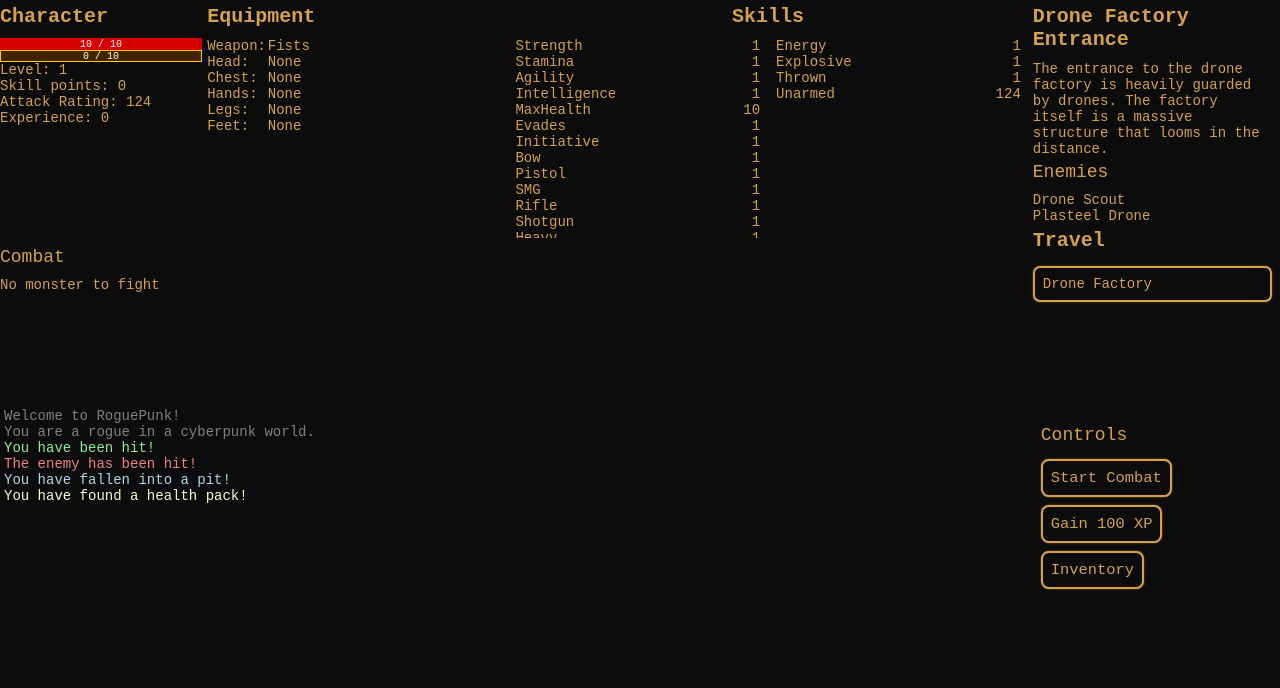
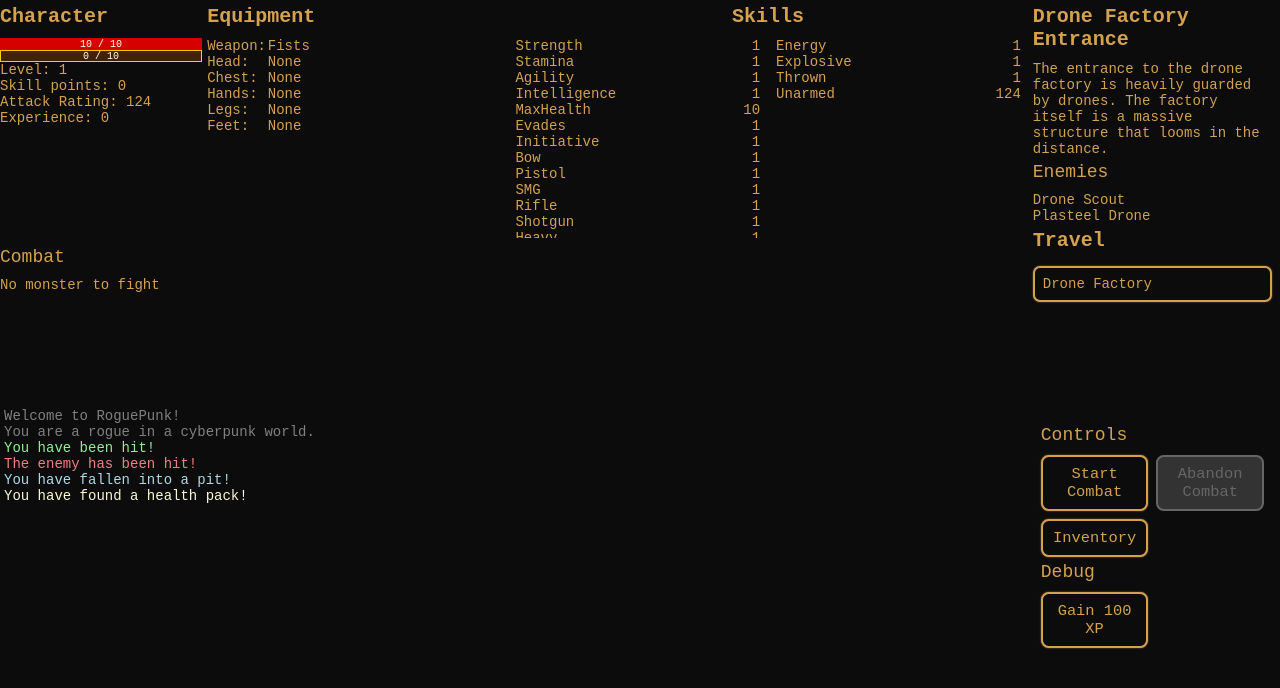
Before and after one commit to Acatera/dnd-ts, a Svelte app: page / in a window 1280 px wide. Shown: the top 688 px of the page. Built offline with nearby package versions, Linux system fonts and the light colour scheme.

Commit message:
Allow abandon combat

```diff
--- a/public/global.css
+++ b/public/global.css
@@ -89,3 +89,11 @@ button:hover {
 	box-shadow: 0 0 5px rgba(212, 161, 78, 0.9);
 	/* Stronger glow when hovering */
 }
+
+button:disabled {
+	background-color: #333;
+	color: #666;
+	border: 2px solid #666;
+	cursor: not-allowed;
+	box-shadow: none;
+}
--- a/src/components/Controls.svelte
+++ b/src/components/Controls.svelte
@@ -2,13 +2,30 @@
     import { Game } from "../types/Game";
     import { playerStore } from "../stores/player";
     import { GameScreen, gameScreenStore } from "../stores/gameScreen";
+    import { writable } from "svelte/store";
+    import { Combat } from "../types/Combat";
+    import { combatStore } from "../stores/combatStore";
 
     let game: Game;
+    let combat: Combat | null = null;
+
+
+    combatStore.subscribe((value) => {
+        combat = value;
+    });
 
     export { game };
 
     function startCombat() {
         game.startCombat();
+
+        // combatStore.update(() => game.combat);
+    }
+
+    function abandonCombat() {
+        game.abandonCombat();
+debugger;
+        // combatStore.update(() => null);
     }
 
     function gainExperience() {
@@ -24,13 +41,38 @@
 <main>
     <h2>Controls</h2>
 
-    <button on:click={startCombat}>Start Combat</button>
-    <button on:click={gainExperience}>Gain 100 XP</button>
-    <button on:click={openInventory}>Inventory</button>
+    <div>
+        <button on:click={startCombat} disabled={combat !== null}
+        >Start Combat</button>
+        <!-- This next button should be disabled -->
+        <button on:click={abandonCombat} disabled={combat === null}
+        >Abandon Combat</button>
+
+        <button on:click={openInventory}>Inventory</button>
+    </div>
+
+    <h2>Debug</h2>
+
+    <div>
+        <button on:click={gainExperience}>Gain 100 XP</button>
+    </div>
 </main>
 
 <style>
     main {
         margin: 1rem;
     }
+
+    div {
+        display: grid;
+        grid-template-columns: 1fr 1fr;
+        gap: 0.5rem;
+    }
+
+    button {
+        margin: 0;
+        padding: 0.5rem;
+        display: block;
+        width: 100%;
+    }
 </style>
--- /dev/null
+++ b/src/stores/combatStore.ts
@@ -0,0 +1,4 @@
+import { writable } from "svelte/store";
+import { Combat } from "../types/Combat";
+
+export const combatStore = writable<Combat | null>(null);
--- a/src/types/Combat.ts
+++ b/src/types/Combat.ts
@@ -3,6 +3,7 @@ import { Player } from "./Player";
 import { monsterStore } from "../stores/monsterStore";
 
 export interface Combat {
+    active: boolean;
     player: Player;
     enemy: Monster;
     onPlayersTurn: ((player: Player, monster: Monster, damage: number) => void) | null;
@@ -13,13 +14,16 @@ export interface Combat {
     onMonsterDeath: ((monster: Monster) => void) | null;
     onTurn: ((player: Player, monster: Monster) => void) | null;
     onCombatEnd: (() => void) | null;
+    onCombatAbandon: (() => void) | null;
     simulate(): void;
+    abandon(): void;
 }
 
 export function createCombat(player: Player, enemy: Monster): Combat {
     monsterStore.set(enemy);
 
     return {
+        active: true,
         player,
         enemy,
         onPlayersTurn: null,
@@ -30,6 +34,7 @@ export function createCombat(player: Player, enemy: Monster): Combat {
         onMonsterDeath: null,
         onTurn: null,
         onCombatEnd: null,
+        onCombatAbandon: null,
         simulate() {
             if (this.player.canAttack()) {
                 const playerDamage = this.player.attack(this.enemy);
@@ -89,11 +94,20 @@ export function createCombat(player: Player, enemy: Monster): Combat {
             this.player.addIdleTicks();
             this.enemy.addIdleTicks();
 
-            if (this.player.isAlive() && this.enemy.isAlive()) {
+            if (this.active && this.player.isAlive() && this.enemy.isAlive()) {
                 setTimeout(() => {
                     this.simulate();
                 }, 1000 / 40);
             }
+        },
+
+        abandon() {
+            this.active = false;
+            monsterStore.set(null);
+
+            if (this.onCombatAbandon) {
+                this.onCombatAbandon();
+            }
         }
     };
 }
--- a/src/types/Game.ts
+++ b/src/types/Game.ts
@@ -12,6 +12,7 @@ import { inventoryStore } from "../stores/inventory";
 import { createItemStack } from "./ItemStack";
 import { createWeapon } from "./Weapon";
 import { createArmor } from "./Armor";
+import { combatStore } from "../stores/combatStore";
 
 export interface Game {
     area: Area | null;
@@ -21,6 +22,7 @@ export interface Game {
     loadArea(areaId: string): void;
     travelToArea(areaId: string): void;
     startCombat(): void;
+    abandonCombat(): void;
 }
 
 export function createGame(): Game {
@@ -29,8 +31,8 @@ export function createGame(): Game {
     inventoryStore.set(player.inventory);
 
     return {
-        area: null as Area | null,
-        combat: null as Combat | null,
+        area: null,
+        combat: null,
         player: player,
         addEvent(message, source) {
             gameEvents.update((events: GameEvent[]) => {
@@ -81,6 +83,7 @@ export function createGame(): Game {
 
             this.combat.onPlayerDeath = (player) => {
                 this.addEvent("You've been defeated by the " + monster.name + ".", GameEventSource.Game);
+                combatStore.set(null);
             }
 
             this.combat.onMonstersTurn = (player, monster, damage) => {
@@ -92,6 +95,11 @@ export function createGame(): Game {
                 this.addEvent("The " + monster.name + " missed you.", GameEventSource.Game);
             };
 
+            this.combat.onCombatAbandon = () => {
+                this.addEvent("You've abandoned combat.", GameEventSource.Game);
+                combatStore.set(null);
+            }
+
             this.combat.onMonsterDeath = (monster) => {
                 this.addEvent("You've defeated the " + monster.name + "!", GameEventSource.Game);
                 this.addEvent("You've gained " + monster.expReward + " experience.", GameEventSource.Game);
@@ -100,6 +108,7 @@ export function createGame(): Game {
                 this.player.gainExperience(monster.expReward);
                 playerStore.set(this.player);
                 monsterStore.set(null);
+                combatStore.set(null);
 
                 const loot = monster.generateLoot();
                 if (loot.length > 0) {
@@ -131,10 +140,25 @@ export function createGame(): Game {
             this.combat.onCombatEnd = () => {
                 this.combat = null;
                 monsterStore.set(null);
+                combatStore.set(null);
             };
+
+            combatStore.set(this.combat);
 
             this.combat.simulate();
         },
+
+        abandonCombat() {
+            if (!this.combat) {
+                this.addEvent("You're not in combat.", GameEventSource.Game);
+                return;
+            }
+
+            this.combat.abandon();
+
+            this.combat = null;
+        },
+
         travelToArea(areaId: string) {
             this.loadArea(areaId);
 
```
